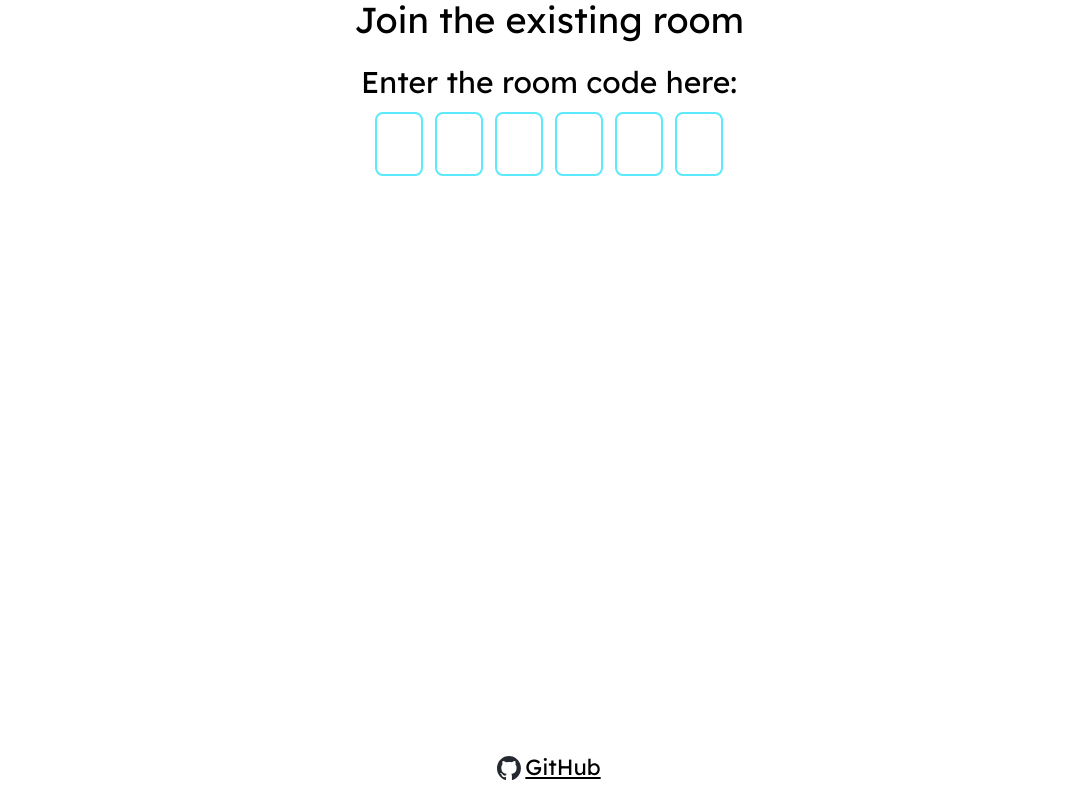
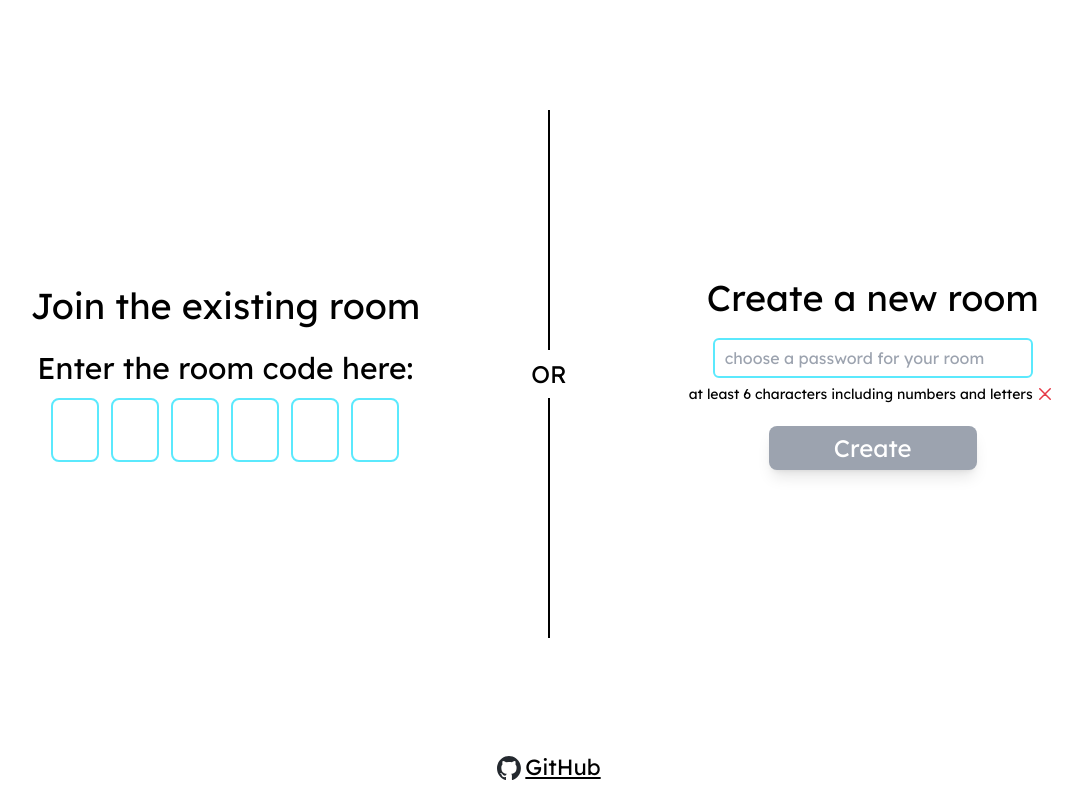
Before and after one commit to jivk01/rtc-message-bridge, a Vue app in the folder client/: page /select-room in a window 1280 px wide. Shown: the whole page, without its empty margins (91-1173 px from the left). Built offline with nearby package versions, Linux system fonts and the light colour scheme.

Commit message:
Create room form

```diff
--- /dev/null
+++ b/client/src/components/BooleanIndicator.vue
@@ -0,0 +1,18 @@
+<script setup lang="ts">
+import { defineProps } from 'vue'
+
+defineProps<{
+  value: boolean,
+  trueColor?: string,
+  falseColor?: string
+}>()
+</script>
+
+<template>
+  <svg v-if="value" class="w-5 h-5 md:w-6 md:h-6" stroke-width="1.5" viewBox="0 0 24 24" fill="none" xmlns="http://www.w3.org/2000/svg" :color="trueColor ?? '#80ed99'">
+    <path d="M5 13L9 17L19 7" :stroke="trueColor ?? '#80ed99'" stroke-width="1.5" stroke-linecap="round" stroke-linejoin="round"></path>
+  </svg>
+  <svg v-if="!value" class="w-5 h-5 md:w-6 md:h-6" stroke-width="1.5" viewBox="0 0 24 24" fill="none" xmlns="http://www.w3.org/2000/svg" :color="falseColor ?? '#e63946'">
+    <path d="M6.75827 17.2426L12.0009 12M17.2435 6.75736L12.0009 12M12.0009 12L6.75827 6.75736M12.0009 12L17.2435 17.2426" :stroke="falseColor ?? '#e63946'" stroke-width="1.5" stroke-linecap="round" stroke-linejoin="round"></path>
+  </svg>
+</template>
--- a/client/src/components/ButtonComponent.vue
+++ b/client/src/components/ButtonComponent.vue
@@ -1,16 +1,20 @@
 <script setup lang="ts">
-import { defineProps } from 'vue'
+import { defineProps, defineEmits } from 'vue'
 
 defineProps<{
   text: string,
-  active?: boolean
+  disabled?: boolean
+}>()
+
+defineEmits<{
+  click: [event: MouseEvent]
 }>()
 </script>
 
 <template>
-  <input type="button" :value="text" :disabled="active === undefined ? false : !active"
-    class="bg-main disabled:bg-gray-400 text-white text-2xl
+  <input type="button" :value="text" :disabled class="bg-main disabled:bg-gray-400 text-white text-2xl
     w-40 py-1 rounded-md md:w-52 md:py-1.5 md:rounded-lg shadow-md md:shadow-lg
-    hover:cursor-pointer hover:bg-main-hover active:bg-main-active">
+    disabled:cursor-default hover:cursor-pointer hover:bg-main-hover active:bg-main-active transition-colors"
+    @click="event => $emit('click', event)">
 
 </template>
--- /dev/null
+++ b/client/src/components/CreateRoom.vue
@@ -0,0 +1,25 @@
+<script setup lang="ts">
+import ButtonComponent from './ButtonComponent.vue'
+import PasswordInput from './PasswordInput.vue'
+import BooleanIndicator from './BooleanIndicator.vue'
+
+import { ref, computed } from 'vue'
+
+const password = ref('')
+
+const isValid = computed(() => {
+  return /[a-zA-Z]/.test(password.value) && /[0-9]/.test(password.value) && password.value.length > 5
+})
+</script>
+
+<template>
+  <div class="flex flex-col items-center">
+    <h2 class="text-3xl md:text-4xl">Create a new room</h2>
+    <PasswordInput :placeholder="'choose a password for your room'" class="w-4/5 max-w-80 h-10 mt-5" v-model="password"/>
+    <div class="flex items-center space mt-1">
+      <p class="text-xs lg:text-sm text-right">at least 6 characters including numbers and letters</p>
+      <BooleanIndicator :value="isValid"/>
+    </div>
+    <ButtonComponent class="mt-5" :text="'Create'" :disabled="!isValid" @click="() => console.log(password)"/>
+  </div>
+</template>
--- /dev/null
+++ b/client/src/components/PasswordInput.vue
@@ -0,0 +1,17 @@
+<script setup lang="ts">
+import { defineProps, defineModel } from 'vue'
+
+defineProps<{
+  placeholder: string
+}>()
+
+const model = defineModel()
+</script>
+
+<template>
+  <div class="min-w-72 min-h-10">
+    <input type="password"
+      class="w-full h-full border-2 p-2.5 border-main rounded-md focus:outline-none focus:shadow-md" :placeholder
+      v-model="model">
+  </div>
+</template>
--- a/client/src/components/RoomCodeInput.vue
+++ b/client/src/components/RoomCodeInput.vue
@@ -43,8 +43,8 @@ function moveRight(index: number) {
 
 <template>
   <div class="flex flex-col items-center">
-    <h2 class="text-3xl md:text-4xl">Join the existing room</h2>
-    <h3 class="text-2xl md:text-3xl mt-6">Enter the room code here:</h3>
+    <h2 class="text-3xl md:text-4xl text-center">Join the existing room</h2>
+    <h3 class="text-2xl md:text-3xl text-center mt-6">Enter the room code here:</h3>
     <div class="flex space-x-3 mt-3" id="room-code-container">
       <input type="text" v-for="_, index in chars" :key="index" class="w-9 h-12 text-2xl md:w-12 md:h-16 md:text-3xl text-center border-2 border-main rounded-lg
         transition-all duration-800 caret-transparent focus:outline-none focus:shadow-md" v-model="chars[index]"
--- a/client/src/views/MainPageView.vue
+++ b/client/src/views/MainPageView.vue
@@ -1,6 +1,8 @@
 <script setup lang="ts">
+import { useRouter } from 'vue-router'
 import ButtonComponent from '../components/ButtonComponent.vue'
-import { ref } from 'vue'
+
+const router = useRouter()
 </script>
 
 <template>
@@ -13,7 +15,7 @@ import { ref } from 'vue'
         without the need for registration
       </p>
       <div class="flex justify-center mt-10">
-        <ButtonComponent :text="'Start now'" :active="true" class="w-48 md:w-60" />
+        <ButtonComponent :text="'Start now'" class="w-48 md:w-60" @click="$router.push('select-room')" />
       </div>
     </div>
   </main>
--- a/client/src/views/SelectRoomView.vue
+++ b/client/src/views/SelectRoomView.vue
@@ -1,9 +1,16 @@
 <script setup lang="ts">
 import RoomCodeInput from '../components/RoomCodeInput.vue'
+import CreateRoom from '../components/CreateRoom.vue'
 </script>
 
 <template>
-  <main>
-    <RoomCodeInput @join="console.log"/>
+  <main class="flex flex-col justify-center lg:flex-row lg:items-center lg:space-x-10">
+    <RoomCodeInput @join="console.log" class="px-2 lg:w-2/5 lg:max-w-[500px]"/>
+    <div class="flex lg:flex-col items-center justify-center px-2 my-12 lg:h-full">
+      <div class="w-full h-[1px] bg-black lg:h-full lg:max-h-60 lg:w-[2px] "></div>
+      <div class="p-2 text-2xl">OR</div>
+      <div class="w-full h-[1px] bg-black lg:h-full lg:max-h-60 lg:w-[2px] "></div>
+    </div>
+    <CreateRoom class="lg:w-2/5 lg:max-w-[500px]"/>
   </main>
 </template>
```
